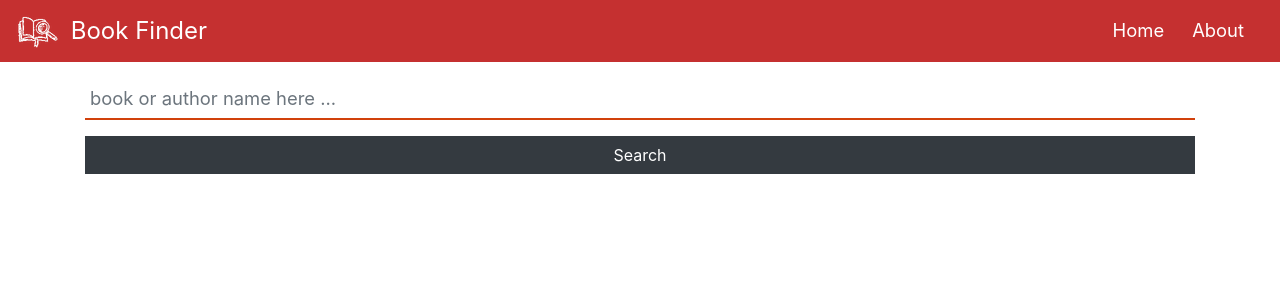
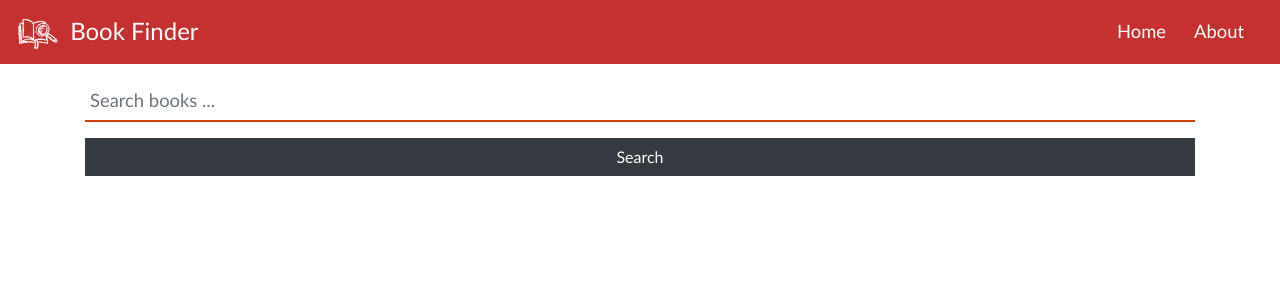
Before and after one commit to Eyu-Tes/book-finder, a React (Create React App) app: page / in a window 1280 px wide. Shown: the top 300 px of the page. Built offline with nearby package versions, Linux system fonts and the light colour scheme.

Commit message:
finished the display results functionality

```diff
--- a/src/App.css
+++ b/src/App.css
@@ -5,7 +5,7 @@
 
 body {
     margin: 0;
-    font-family: -apple-system, BlinkMacSystemFont, sans-serif;
+    font-family: 'Trebuchet MS', -apple-system, BlinkMacSystemFont, sans-serif;
 }
 
 /* remove the blue outlines on form elements */
@@ -24,20 +24,11 @@ input, button, select {
     color: #333;
 }
 
-#book-form input {
-    border: 2px solid #ced4da;
-    border-radius: 0;
-    padding: 7.5px 5px;
-    background-color: transparent;
-    font-size: 1.15rem;
+#book-card a {
+    color: #000;
 }
 
-#book-form input[type=text] {
-    border: 0;
-    border-bottom: 2px solid #ced4da;
+#book-card a:hover {
+    color: #c53030;
+    text-decoration: none;
 }
-
-#book-form input:focus {
-    border-color: #d1410c;
-    transition: .2s ease-in-out;
-}
--- a/src/App.js
+++ b/src/App.js
@@ -1,8 +1,9 @@
-import {Component} from 'react'
+import React, {Component} from 'react'
 import axios from 'axios'
 import Navbar from './components/layout/Navbar'
 import Search from './components/books/Search'
 import Alert from './components/layout/Alert'
+import Books from './components/books/Books'
 import './App.css'
 
 class App extends Component {
@@ -16,10 +17,10 @@ class App extends Component {
   searchBooks = async (text) => {
     this.setState({loading: true})
     try {
-      const res = await axios.get(`https://www.googleapis.com/books/v1/volumes?q=${text}`)
+      const url = `https://www.googleapis.com/books/v1/volumes?q=intitle:"${text}"&maxResults=40`
+      const res = await axios.get(url)
       // set books state to [] if res.data.items is undefined
       this.setState({books: res.data.items || []})
-      console.log(res.data.items)
     } catch (error) {
       console.log(error)
     }
@@ -37,16 +38,21 @@ class App extends Component {
   }
 
   render() {
+    const {books, loading} = this.state
     return(
-      <div  Name="App">
+      <div className="App">
         <Navbar/>
         <div className="container mt-3">
           <Alert alert={this.state.alert}/>
           <Search
             searchBooks={this.searchBooks}
             clearBooks={this.clearBooks}
-            showClear={this.state.books.length > 0 ? true : false}
+            showClear={books.length > 0 ? true : false}
             showAlert={this.showAlert}
+          />
+          <Books
+            books={books}
+            loading={loading}
           />
         </div>
       </div>
--- /dev/null
+++ b/src/components/books/BookItem.js
@@ -0,0 +1,20 @@
+import React from 'react'
+import img from '../layout/no-image-available.png'
+
+const BookItem = ({book}) => {
+    const {title, imageLinks} = book.volumeInfo
+    const thumbnail = imageLinks ? imageLinks.thumbnail : null
+    return(
+        <div className="col-sm-6 col-md-4 col-lg-3">
+            <div className="card rounded-0 m-1" id="book-card">
+                <a href="/#">
+                    <img src={thumbnail || img} alt="" className="card-img-top rounded-0"/>
+                    <div className="card-body text-center bg-light">
+                        <b>{title}</b>
+                    </div>
+                </a>
+            </div>
+        </div>
+)}
+
+export default BookItem
--- /dev/null
+++ b/src/components/books/Books.js
@@ -0,0 +1,12 @@
+import React from 'react'
+import BookItem from './BookItem'
+import Spinner from '../layout/Spinner'
+
+const Books = ({books, loading}) =>
+    <div className="row mt-5">
+        {loading ? <Spinner/> : (
+            books.map((book, i) => <BookItem key={i} book={book}/>)
+        )}
+    </div>
+
+export default Books
--- /dev/null
+++ b/src/components/books/Search.css
@@ -0,0 +1,17 @@
+#book-form input {
+    border: 2px solid #ced4da;
+    border-radius: 0;
+    padding: 7.5px 5px;
+    background-color: transparent;
+    font-size: 1.15rem;
+}
+
+#book-form input[type=text] {
+    border: 0;
+    border-bottom: 2px solid #ced4da;
+}
+
+#book-form input:focus {
+    border-color: #d1410c;
+    transition: .2s ease-in-out;
+}
--- a/src/components/books/Search.js
+++ b/src/components/books/Search.js
@@ -1,5 +1,6 @@
-import {Component} from 'react'
+import React, {Component, Fragment} from 'react'
 import PropTypes from 'prop-types'
+import './Search.css'
 
 class Search extends Component {
     static propTypes = {
@@ -30,7 +31,7 @@ class Search extends Component {
     render() {
         const {showClear, clearBooks} = this.props
         return(
-            <div>
+            <Fragment>
                 <form id="book-form" className="mt-3" onSubmit={this.onSubmit}>
                     <div className="form-group">
                         <input
@@ -38,7 +39,7 @@ class Search extends Component {
                             type="text"
                             className="form-control"
                             autoFocus
-                            placeholder='book or author name here ...'
+                            placeholder='Search books ...'
                             value={this.state.text}
                             onChange={this.onChange}
                         />
@@ -50,7 +51,7 @@ class Search extends Component {
                         )}
                     </div>
                 </form>
-            </div>
+            </Fragment>
         );
     }
 }
--- /dev/null
+++ b/src/components/layout/Spinner.js
@@ -0,0 +1,16 @@
+import React, {Fragment} from 'react'
+import spinner from './spinner.gif'
+
+const Spinner = () => (
+    <Fragment>
+        <img src={spinner} alt="spinner" style={spinnerStyle}/>
+    </Fragment>
+)
+
+const spinnerStyle = {
+    display: 'block',
+    width: '100px',
+    margin: 'auto'
+}
+
+export default Spinner
```
Also changed, not shown: src/components/layout/no-image-available.png (added), src/components/layout/spinner.gif (added).
